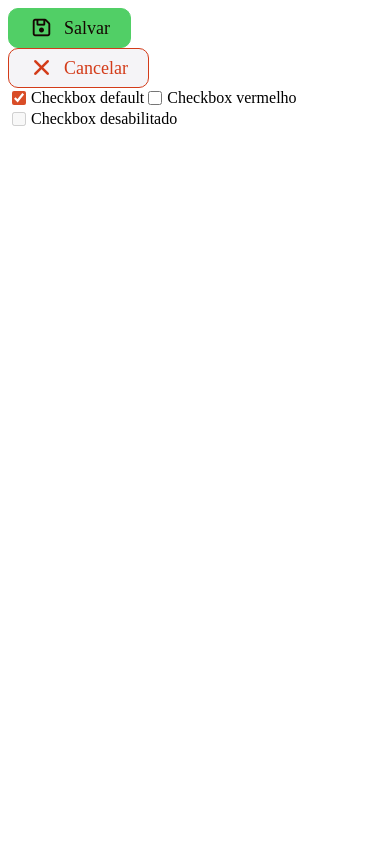
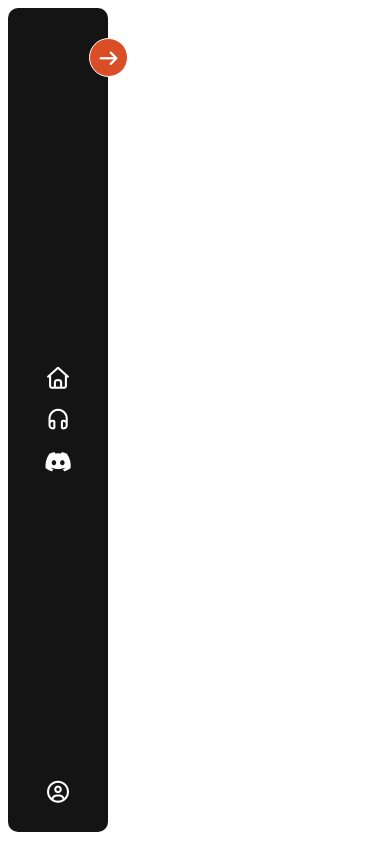
Before and after one commit to WorkspaceCardappio/angular-component-hub, an Angular app in the folder angular-component-hub/: page / in a window 390 px wide. Built offline with nearby package versions, Linux system fonts and the light colour scheme.

Commit message:
feat: criando menu lateral responsivo e expansivel

```diff
--- a/angular-component-hub/src/app/app.component.html
+++ b/angular-component-hub/src/app/app.component.html
@@ -1,5 +1 @@
-<app-save-button></app-save-button>
-<app-cancel-button></app-cancel-button>
-<app-checkbox [defaultChecked]="true" [spanMessage]="'Checkbox default'"></app-checkbox>
-<app-checkbox [spanMessage]="'Checkbox vermelho'" checkedColor="#ff0000"></app-checkbox>
-<app-checkbox [disabled]="true" [spanMessage]="'Checkbox desabilitado'"></app-checkbox>
+<app-left-menu></app-left-menu>
--- a/angular-component-hub/src/app/app.component.scss
+++ b/angular-component-hub/src/app/app.component.scss
@@ -0,0 +1,10 @@
+* {
+  margin: 0;
+  padding: 0;
+  box-sizing: border-box;
+
+  p {
+    margin: 0;
+  }
+
+}
--- /dev/null
+++ b/angular-component-hub/src/app/shared/left-menu/left-menu.component.html
@@ -0,0 +1,39 @@
+<main [ngClass]="{ expanded: expanded }">
+  <span class="on-expand" (click)="toggleExpand()">
+
+    <span>
+      @if (expanded) {
+        <i class="fa-solid fa-arrow-left"></i>
+      } @else {
+        <i class="fa-solid fa-arrow-right"></i>
+      }
+    </span>
+  </span>
+
+  <div class="items">
+    <ul>
+      <li [ngClass]="{ left: expanded }">
+        <i class="fa-regular fa-house"></i>
+        @if (expanded) {
+          <p>Início</p>
+        }
+      </li>
+      <li [ngClass]="{ left: expanded }">
+        <i class="fa-regular fa-headphones"></i>
+        @if (expanded) {
+          <p>Fone</p>
+        }
+      </li>
+      <li [ngClass]="{ left: expanded }">
+        <i class="fa-brands fa-discord"></i>
+        @if (expanded) {
+          <p>Discord</p>
+        }
+      </li>
+    </ul>
+  </div>
+
+  <span class="user">
+    <i class="fa-regular fa-circle-user"></i>
+  </span>
+</main>
--- /dev/null
+++ b/angular-component-hub/src/app/shared/left-menu/left-menu.component.scss
@@ -0,0 +1,98 @@
+main {
+  min-height: calc(100vh - 20px);
+  display: grid;
+  grid-template-rows: 80px minmax(100px, auto) 80px;
+  background-color: #151414;
+  color: #fefefe;
+  position: relative;
+  max-width: 100px;
+  border-radius: 10px;
+  transition: 0.3s ease-out;
+
+  &.expanded {
+    max-width: 230px;
+  }
+
+  .on-expand {
+    position: relative;
+
+    span {
+      position: absolute;
+      top: 30px;
+      right: -20px;
+      width: 37px;
+      height: 37px;
+      background-color: #D94D27;
+      border-radius: 50%;
+      border: 1px solid #fefefe;
+      display: flex;
+      align-items: center;
+      justify-content: center;
+      cursor: pointer;
+      transition: 0.2s ease-out;
+
+      i {
+        font-size: 18px;
+      }
+
+      &:hover {
+        background-color: #b93916;
+      }
+    }
+  }
+
+  .items {
+    min-height: 0;
+    display: flex;
+    align-items: center;
+    justify-content: center;
+    width: 100%;
+    flex: 1;
+    overflow-y: auto;
+    scrollbar-width: none;
+    -ms-overflow-style: none;
+
+    &::-webkit-scrollbar {
+      display: none;
+    }
+
+    ul {
+      width: 100%;
+      margin: 0;
+      padding: 0;
+    }
+
+    ul li {
+      margin: 20px 0;
+      display: flex;
+      align-items: center;
+      justify-content: center;
+      gap: 10px;
+      list-style: none;
+
+      &.left {
+        padding: 0 15px;
+        justify-content: flex-start;
+      }
+    }
+
+    p {
+      margin: 0;
+    }
+
+    i {
+      font-size: 22px;
+    }
+  }
+
+  .user {
+    display: flex;
+    align-items: center;
+    justify-content: center;
+
+    i {
+      font-size: 22px;
+    }
+  }
+
+}
--- /dev/null
+++ b/angular-component-hub/src/app/shared/left-menu/left-menu.component.ts
@@ -0,0 +1,19 @@
+import { CommonModule } from '@angular/common';
+import { Component } from '@angular/core';
+
+@Component({
+  selector: 'app-left-menu',
+  imports: [CommonModule],
+  templateUrl: './left-menu.component.html',
+  styleUrl: './left-menu.component.scss'
+})
+export class LeftMenuComponent {
+
+  // TODO: Discutir para definir com base em um arquivo as rotas
+
+  expanded = false;
+
+  toggleExpand() {
+    this.expanded = !this.expanded;
+  }
+}
```
Also changed, not shown: angular-component-hub/src/app/app.component.ts (+3 -5 lines), 1 other file (tests, documents, lock files or other folders).
